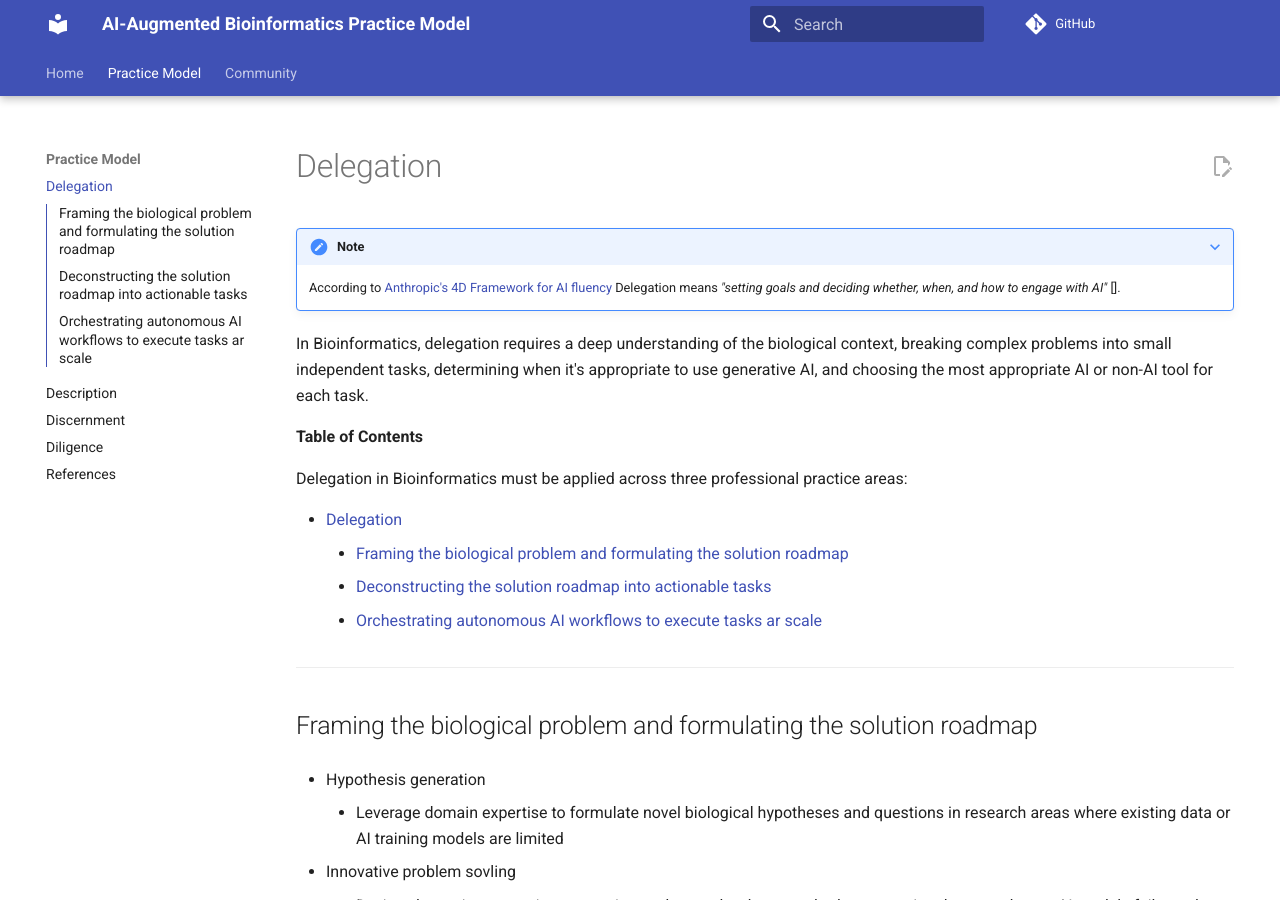
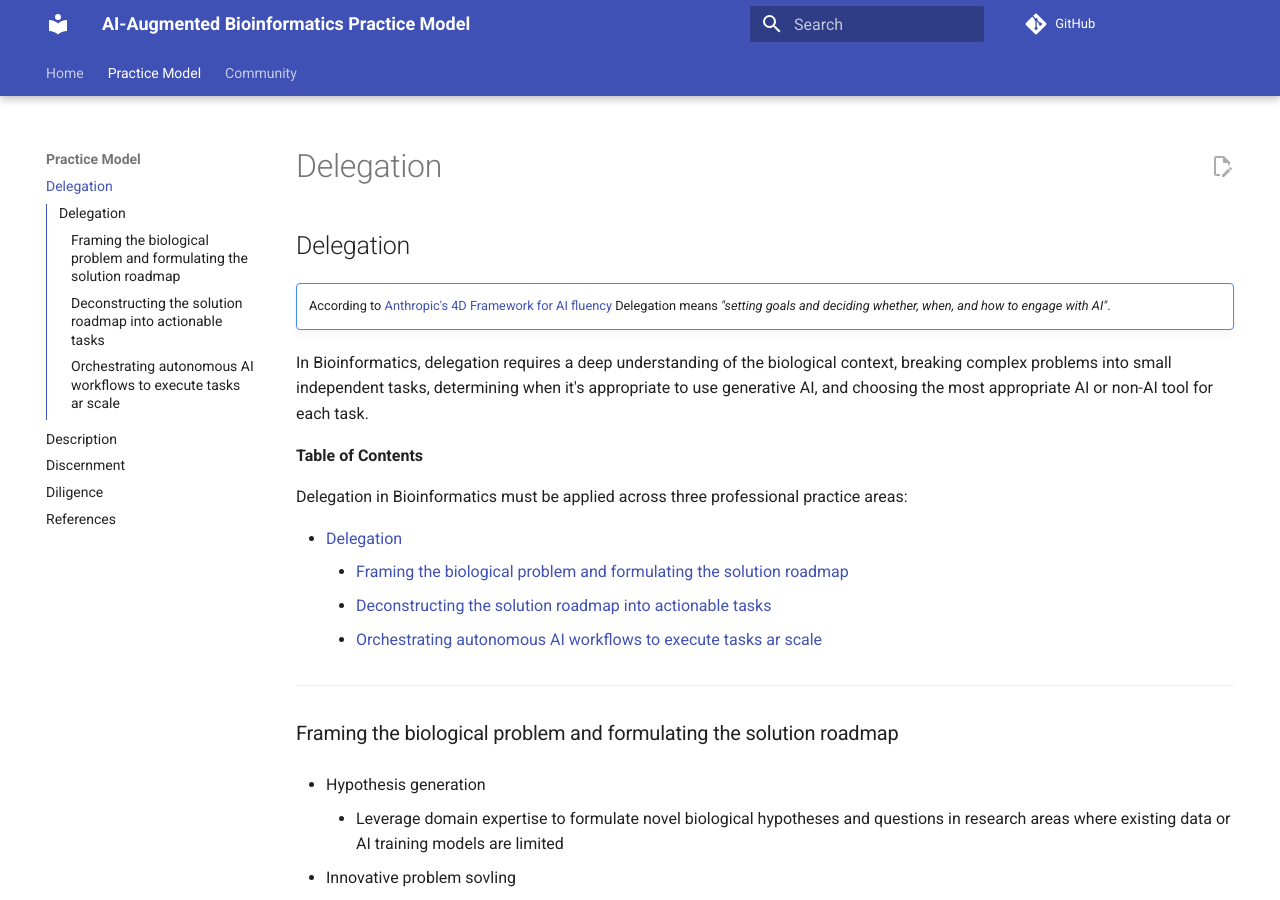
Before and after one commit to larisa-msoto/ai-bioinformatics-practice-model, an MkDocs documentation site: the page built from docs/delegation.md, in a window 1280 px wide and 900 px high. Built offline with MkDocs 1.6.1 and Material for MkDocs 9.7.7, drawn with Linux system fonts in a browser that asks for light colours; comment, search, counter and statistics services are not loaded.

Commit message:
update to delegation file

```diff
--- a/docs/delegation.md
+++ b/docs/delegation.md
@@ -5,8 +5,8 @@ hide:
 
 # Delegation
 
-???+ note
-    According to [Anthropic's 4D Framework for AI fluency](https://www-cdn.anthropic.com/334975cdec18f744b4fa511dc8518bd8d119d29d.pdf?ref=hackshackers.com) Delegation means _"setting goals and deciding whether, when, and how to engage with AI"_ [].
+!!! note ""
+    According to [Anthropic's 4D Framework for AI fluency](https://www-cdn.anthropic.com/334975cdec18f744b4fa511dc8518bd8d119d29d.pdf?ref=hackshackers.com) Delegation means _"setting goals and deciding whether, when, and how to engage with AI"_.
 
 In Bioinformatics, delegation requires a deep understanding of the biological context, breaking complex problems into small independent tasks, determining when it's appropriate to use generative AI, and choosing the most appropriate AI or non-AI tool for each task.
 
--- a/mkdocs.yml
+++ b/mkdocs.yml
@@ -74,7 +74,7 @@ plugins:
 markdown_extensions:
   - toc:
       permalink: true
-      baselevel: 1
+      baselevel: 2
       toc_depth: 3
   - admonition
   - pymdownx.details
```
